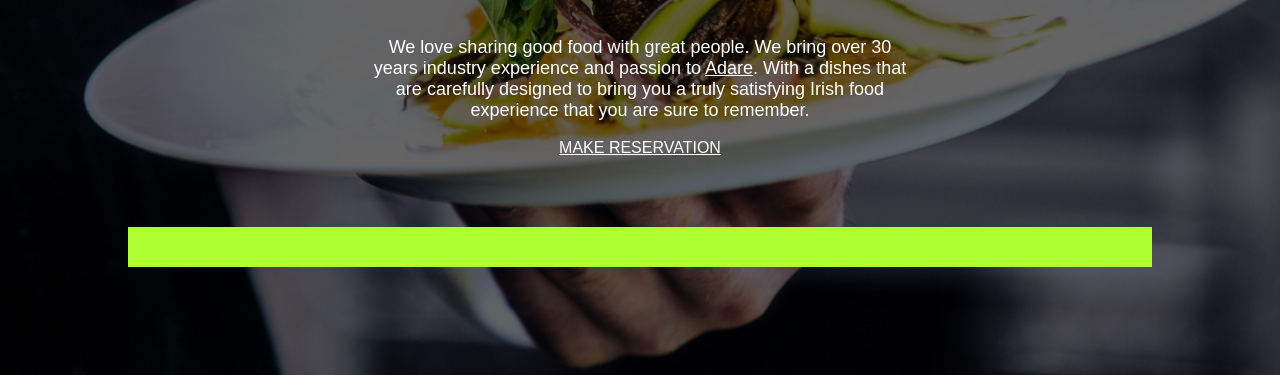
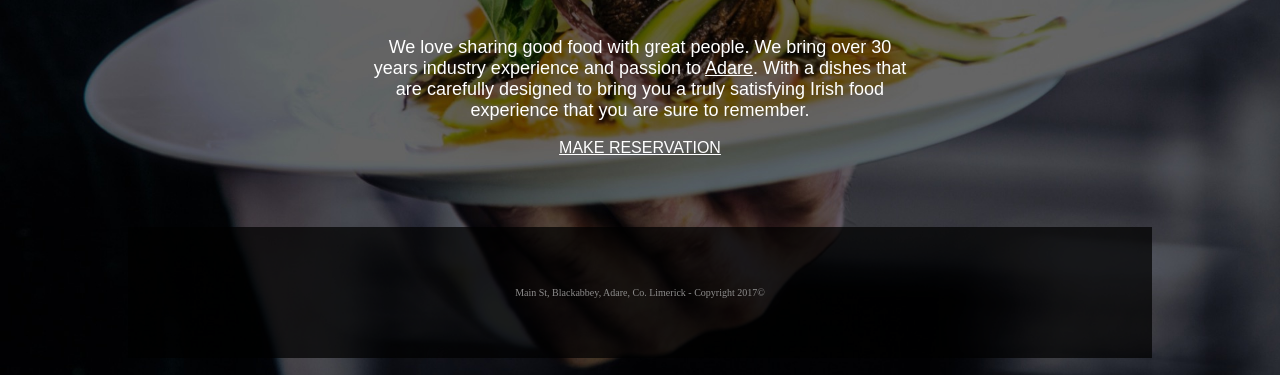
Before and after one commit to AyakaYasuda/Project1-Restaurant-Website, a plain HTML site: page Main/index.html in a window 1280 px wide. Shown: the part 425-800 px from the top of the page. Drawn offline with Linux system fonts and the light colour scheme.

Commit message:
added footer

```diff
--- a/Main/index.html
+++ b/Main/index.html
@@ -36,7 +36,9 @@
         <a href="http://www.google.com" target="_blank">MAKE RESERVATION</a>
       </main>
 
-      <footer></footer>
+      <footer>
+        <p>Main St, Blackabbey, Adare, Co. Limerick - Copyright 2017©</p>
+      </footer>
     </div>
   </body>
 </html>
--- a/Main/style.css
+++ b/Main/style.css
@@ -45,8 +45,15 @@ main {
 }
 
 footer {
-  background-color: greenyellow;
-  height: 40px;
+  /* height: 40px; */
+  background-color: rgba(0, 0, 0, .728);
+  padding: 50px 0px;
+}
+
+footer p {
+  font-size: 10px;
+  text-align: center;
+  color: rgb(141, 140, 140);
 }
 
 h1 {
```
